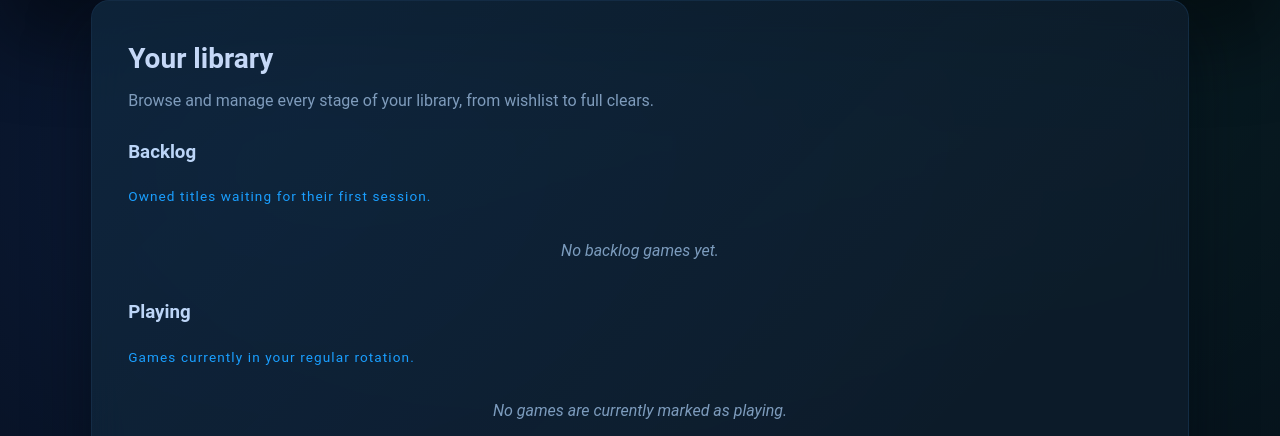
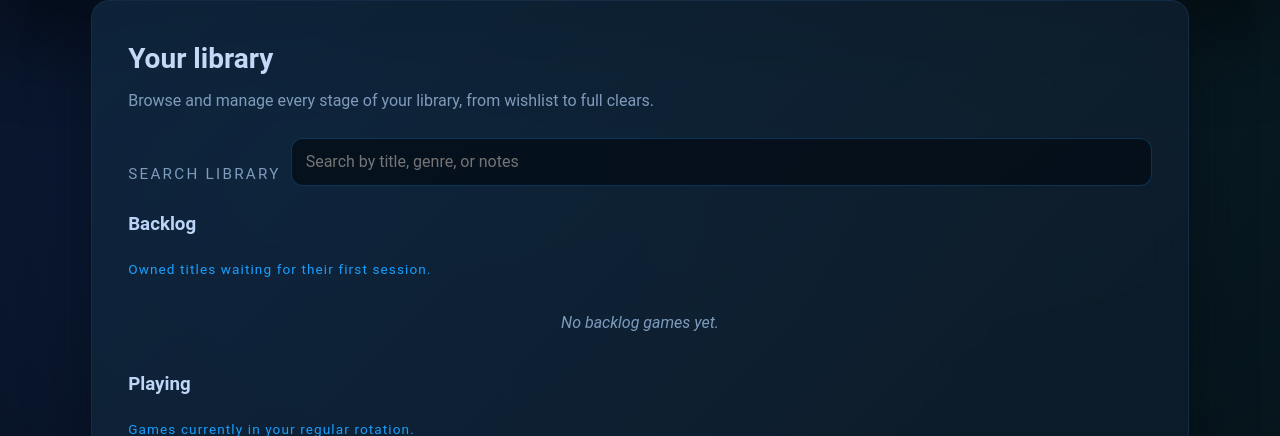
Before and after one commit to pa816859-hue/psychic-dollop, a Flask app: page /library in a window 1280 px wide. Shown: the part 157-593 px from the top of the page. Run offline with Flask 3, Linux system fonts and the light colour scheme; data that the repository does not hold is empty; some libraries are stand-ins or nearby versions.

Commit message:
Improve rankings cards and add library search

```diff
--- a/app/static/app.js
+++ b/app/static/app.js
@@ -2603,13 +2603,59 @@ async function initLibraryPage() {
     return;
   }
 
-  async function renderLists() {
-    const games = await fetchAndCacheGames({ force: true });
+  const searchInput = document.getElementById("library-search");
+  const searchClear = document.getElementById("library-search-clear");
+  const searchFeedback = document.getElementById("library-search-feedback");
+
+  function updateClearButton(query) {
+    if (!searchClear) return;
+    searchClear.hidden = query.length === 0;
+  }
+
+  function matchesQuery(game, query) {
+    if (!query) return true;
+    const tokens = [
+      game.title,
+      Array.isArray(game.genres) ? game.genres.join(" ") : "",
+      game.short_description || "",
+      game.thoughts || "",
+    ]
+      .filter(Boolean)
+      .join(" ")
+      .toLowerCase();
+    return tokens.includes(query);
+  }
+
+  async function renderLists({ force = false } = {}) {
+    const games = await fetchAndCacheGames({ force });
+    const rawQuery = (searchInput?.value || "").trim();
+    const query = rawQuery.toLowerCase();
+    updateClearButton(rawQuery);
+
+    const filteredGames = query
+      ? games.filter((game) => matchesQuery(game, query))
+      : games;
+
+    if (searchFeedback) {
+      if (query) {
+        const total = filteredGames.length;
+        const noun = total === 1 ? "game" : "games";
+        searchFeedback.hidden = false;
+        searchFeedback.textContent =
+          total === 0
+            ? `No games match “${rawQuery}”.`
+            : `Showing ${total.toLocaleString()} ${noun} matching “${rawQuery}”.`;
+      } else {
+        searchFeedback.hidden = true;
+        searchFeedback.textContent = "";
+      }
+    }
+
     const byEloDesc = (a, b) =>
       (Number(b.elo_rating) || 0) - (Number(a.elo_rating) || 0);
 
     const grouped = Object.create(null);
-    games.forEach((game) => {
+    filteredGames.forEach((game) => {
       const normalizedStatus = getStatusDefinition(game.status)?.value || DEFAULT_STATUS;
       if (!grouped[normalizedStatus]) {
         grouped[normalizedStatus] = [];
@@ -2626,22 +2672,38 @@ async function initLibraryPage() {
       if (entries.length === 0) {
         const empty = document.createElement("li");
         empty.className = "empty-state";
-        empty.textContent = definition.emptyCopy;
+        empty.textContent = query
+          ? `No matches in ${definition.label}.`
+          : definition.emptyCopy;
         listElement.appendChild(empty);
         return;
       }
 
       entries.forEach((game) => {
         const card = createGameCard(game, {
-          onDelete: renderLists,
-          onUpdate: renderLists,
+          onDelete: () => renderLists({ force: true }),
+          onUpdate: () => renderLists({ force: true }),
         });
         listElement.appendChild(card);
       });
     });
   }
 
-  await renderLists();
+  if (searchInput) {
+    searchInput.addEventListener("input", () => {
+      renderLists();
+    });
+  }
+
+  if (searchClear && searchInput) {
+    searchClear.addEventListener("click", () => {
+      searchInput.value = "";
+      searchInput.focus();
+      renderLists();
+    });
+  }
+
+  await renderLists({ force: true });
 }
 
 async function initRankingsPage() {
@@ -2721,9 +2783,23 @@ async function initRankingsPage() {
         content.appendChild(genres);
       }
 
+      if (game.thoughts) {
+        const thoughts = document.createElement("div");
+        thoughts.className = "pair-card__thoughts";
+        const label = document.createElement("span");
+        label.className = "pair-card__meta-label";
+        label.textContent = "Thoughts";
+        const body = document.createElement("p");
+        body.textContent = game.thoughts;
+        thoughts.appendChild(label);
+        thoughts.appendChild(body);
+        content.appendChild(thoughts);
+      }
+
       const description = document.createElement("p");
       description.className = "pair-card__description";
-      description.textContent = game.short_description || "No description available yet.";
+      const descriptionCopy = (game.short_description || "").trim();
+      description.textContent = descriptionCopy || "No description available yet.";
       content.appendChild(description);
 
       const actions = document.createElement("div");
--- a/app/static/styles.css
+++ b/app/static/styles.css
@@ -1186,6 +1186,58 @@ textarea:focus {
   gap: 1rem;
 }
 
+.library-controls {
+  margin-bottom: 1.5rem;
+  display: flex;
+  flex-direction: column;
+  gap: 0.75rem;
+}
+
+.library-controls .field {
+  margin-bottom: 0;
+}
+
+.library-search {
+  display: flex;
+  flex-direction: column;
+  gap: 0.65rem;
+}
+
+.library-search__input {
+  display: flex;
+  flex-wrap: wrap;
+  align-items: center;
+  gap: 0.5rem;
+}
+
+.library-search__input input {
+  flex: 1 1 220px;
+  min-width: 0;
+}
+
+.library-search__input button {
+  flex: 0 0 auto;
+}
+
+.library-search__feedback {
+  margin: 0;
+}
+
+@media (min-width: 640px) {
+  .library-search {
+    flex-direction: row;
+    align-items: flex-end;
+  }
+
+  .library-search > label {
+    margin: 0;
+  }
+
+  .library-search__input {
+    flex: 1 1 auto;
+  }
+}
+
 .game-card {
   background: rgba(9, 20, 32, 0.85);
   border-radius: 16px;
--- a/app/templates/library.html
+++ b/app/templates/library.html
@@ -7,6 +7,28 @@
     <div class="panel-heading">
       <h2>Your library</h2>
       <p>Browse and manage every stage of your library, from wishlist to full clears.</p>
+    </div>
+    <div class="library-controls">
+      <div class="field library-search">
+        <label for="library-search">Search library</label>
+        <div class="library-search__input">
+          <input
+            type="search"
+            id="library-search"
+            name="library-search"
+            placeholder="Search by title, genre, or notes"
+            autocomplete="off"
+          />
+          <button type="button" id="library-search-clear" class="secondary" hidden>Clear</button>
+        </div>
+      </div>
+      <p
+        class="hint library-search__feedback"
+        id="library-search-feedback"
+        role="status"
+        aria-live="polite"
+        hidden
+      ></p>
     </div>
     <div class="library-sections">
       <section class="library-section" data-library-status="backlog">
```
Also changed, not shown: other parts of app/static/styles.css (+37 -6 lines).
